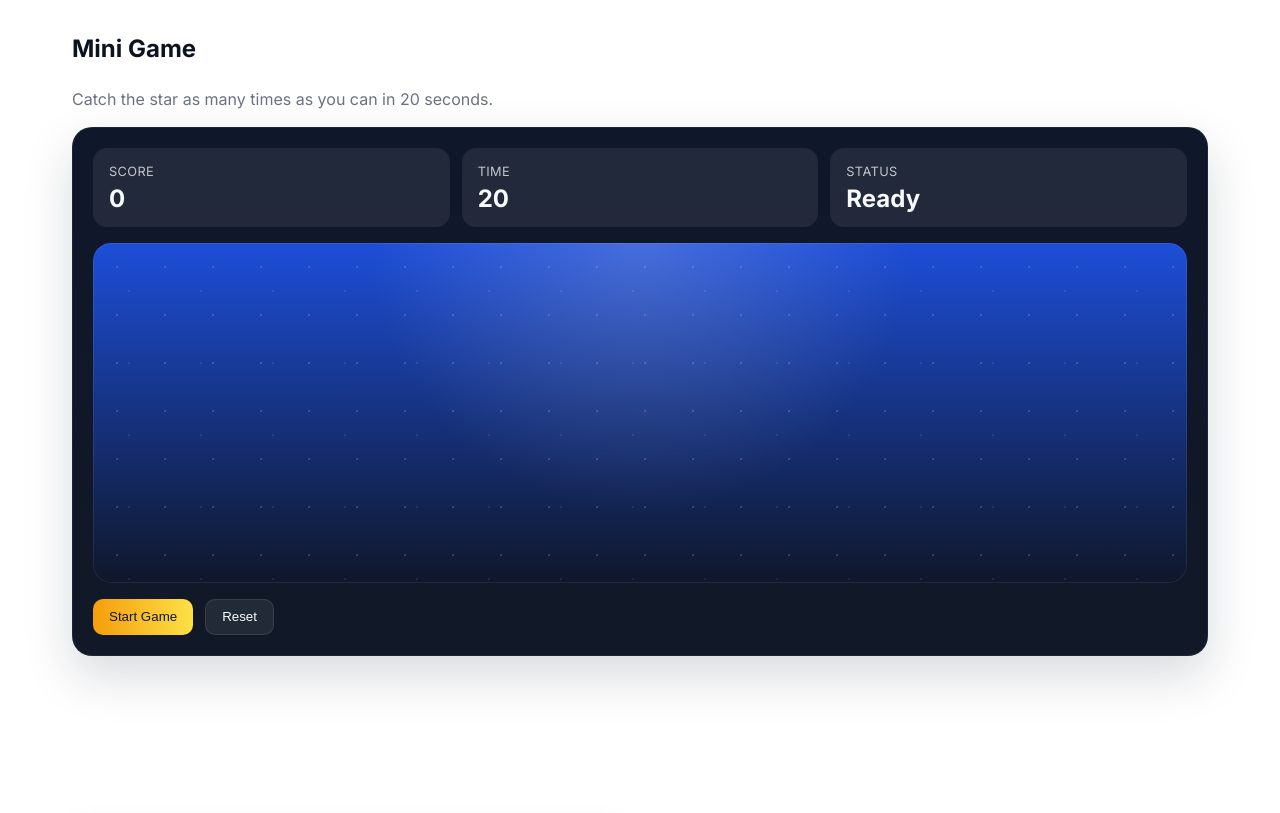
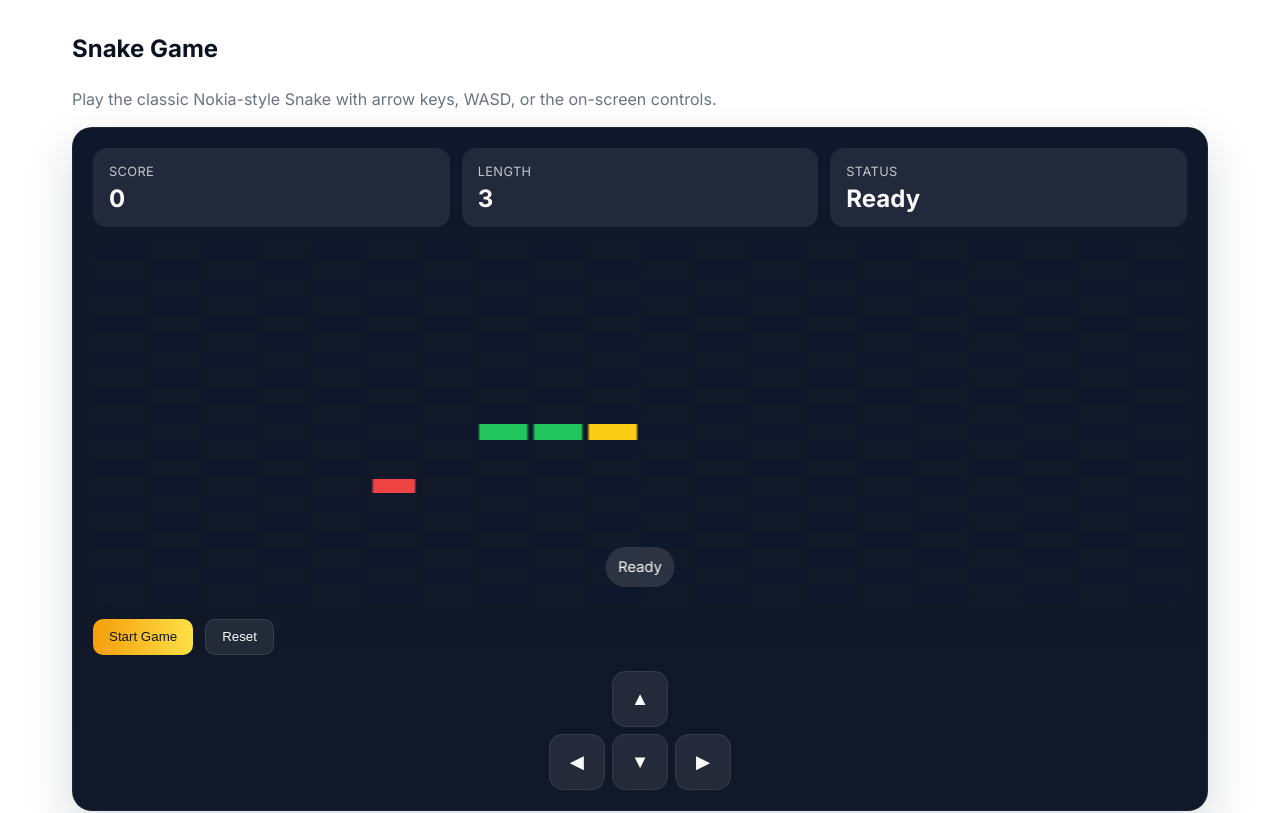
Before and after one commit to taimoorali110/mywebsite, a plain HTML site: page index.html in a window 1280 px wide. Shown: the part 2860-3673 px from the top of the page. Drawn offline with Linux system fonts and the light colour scheme.

Commit message:
Replace mini game with snake

```diff
--- a/index.html
+++ b/index.html
@@ -177,20 +177,29 @@
 
         <section id="game" class="section game-section">
             <div class="container">
-                <h2>Mini Game</h2>
-                <p class="lead">Catch the star as many times as you can in 20 seconds.</p>
-                <div class="game-shell">
+                <h2>Snake Game</h2>
+                <p class="lead">Play the classic Nokia-style Snake with arrow keys, WASD, or the on-screen controls.</p>
+                <div class="game-shell snake-shell">
                     <div class="game-stats" aria-live="polite">
                         <div><span>Score</span><strong id="game-score">0</strong></div>
-                        <div><span>Time</span><strong id="game-time">20</strong></div>
+                        <div><span>Length</span><strong id="game-length">3</strong></div>
                         <div><span>Status</span><strong id="game-status">Ready</strong></div>
                     </div>
-                    <div id="star-game-board" class="game-board" aria-label="Star catching game board">
-                        <button id="game-target" class="game-target" type="button" aria-label="Catch the star">★</button>
+                    <div id="snake-game-board" class="snake-board" aria-label="Snake game board" tabindex="0">
+                        <canvas id="snake-canvas" width="360" height="360"></canvas>
+                        <div class="snake-overlay" id="snake-overlay">Press Start to play</div>
                     </div>
                     <div class="game-controls">
                         <button id="game-start" class="btn primary" type="button">Start Game</button>
                         <button id="game-reset" class="btn" type="button">Reset</button>
+                    </div>
+                    <div class="snake-pad" aria-label="Snake movement controls">
+                        <button class="snake-btn" type="button" data-dir="up">▲</button>
+                        <div class="snake-row">
+                            <button class="snake-btn" type="button" data-dir="left">◀</button>
+                            <button class="snake-btn" type="button" data-dir="down">▼</button>
+                            <button class="snake-btn" type="button" data-dir="right">▶</button>
+                        </div>
                     </div>
                 </div>
             </div>
--- a/script.js
+++ b/script.js
@@ -122,92 +122,184 @@ document.addEventListener('DOMContentLoaded', function() {
         });
     }
 
-    // Mini game: star catcher
-    const gameBoard = document.getElementById('star-game-board');
-    const gameTarget = document.getElementById('game-target');
-    const gameStart = document.getElementById('game-start');
-    const gameReset = document.getElementById('game-reset');
-    const gameScore = document.getElementById('game-score');
-    const gameTime = document.getElementById('game-time');
-    const gameStatus = document.getElementById('game-status');
+    // Mini game: snake
+    const snakeBoard = document.getElementById('snake-game-board');
+    const snakeCanvas = document.getElementById('snake-canvas');
+    const snakeStart = document.getElementById('game-start');
+    const snakeReset = document.getElementById('game-reset');
+    const snakeScore = document.getElementById('game-score');
+    const snakeLength = document.getElementById('game-length');
+    const snakeStatus = document.getElementById('game-status');
+    const snakeOverlay = document.getElementById('snake-overlay');
 
-    let gameScoreValue = 0;
-    let gameTimeLeft = 20;
-    let gameRunning = false;
-    let gameTimer = null;
+    const snakeCtx = snakeCanvas ? snakeCanvas.getContext('2d') : null;
+    const snakeGrid = 18;
+    const snakeCells = 20;
+    const snakeSize = snakeGrid * snakeCells;
 
-    function updateGameUI(message) {
-        if (gameScore) gameScore.textContent = String(gameScoreValue);
-        if (gameTime) gameTime.textContent = String(gameTimeLeft);
-        if (gameStatus) gameStatus.textContent = message;
+    let snakeRunning = false;
+    let snakeLoop = null;
+    let snakeScoreValue = 0;
+    let snakeDirection = {x: 1, y: 0};
+    let snakeNextDirection = {x: 1, y: 0};
+    let snakeBody = [];
+    let snakeFood = {x: 10, y: 10};
+    let snakeSpeed = 180;
+
+    function resizeSnakeCanvas() {
+        if (!snakeCanvas) return;
+        snakeCanvas.width = snakeSize;
+        snakeCanvas.height = snakeSize;
     }
 
-    function placeTarget() {
-        if (!gameBoard || !gameTarget) return;
-        const boardRect = gameBoard.getBoundingClientRect();
-        const targetSize = 68;
-        const padding = 12;
-        const maxX = Math.max(padding, boardRect.width - targetSize - padding);
-        const maxY = Math.max(padding, boardRect.height - targetSize - padding);
-        const x = Math.floor(Math.random() * (maxX - padding + 1)) + padding;
-        const y = Math.floor(Math.random() * (maxY - padding + 1)) + padding;
-        gameTarget.style.left = `${x}px`;
-        gameTarget.style.top = `${y}px`;
-        gameTarget.style.display = 'inline-flex';
+    function updateSnakeUI(message) {
+        if (snakeScore) snakeScore.textContent = String(snakeScoreValue);
+        if (snakeLength) snakeLength.textContent = String(snakeBody.length);
+        if (snakeStatus) snakeStatus.textContent = message;
+        if (snakeOverlay) snakeOverlay.textContent = message;
     }
 
-    function endGame() {
-        gameRunning = false;
-        clearInterval(gameTimer);
-        gameTimer = null;
-        if (gameTarget) gameTarget.style.display = 'none';
-        updateGameUI(`Finished with ${gameScoreValue} points`);
-        if (gameStart) gameStart.textContent = 'Play Again';
+    function randomFood() {
+        let food;
+        do {
+            food = {
+                x: Math.floor(Math.random() * snakeCells),
+                y: Math.floor(Math.random() * snakeCells)
+            };
+        } while (snakeBody.some(segment => segment.x === food.x && segment.y === food.y));
+        return food;
     }
 
-    function startGame() {
-        gameScoreValue = 0;
-        gameTimeLeft = 20;
-        gameRunning = true;
-        if (gameStart) gameStart.textContent = 'Playing...';
-        placeTarget();
-        updateGameUI('Go!');
-        clearInterval(gameTimer);
-        gameTimer = setInterval(() => {
-            gameTimeLeft -= 1;
-            updateGameUI(gameRunning ? 'Catch the star!' : 'Ready');
-            if (gameTimeLeft <= 0) {
-                gameTimeLeft = 0;
-                updateGameUI('Time is up');
-                endGame();
-            }
-        }, 1000);
+    function resetSnakeState() {
+        snakeScoreValue = 0;
+        snakeDirection = {x: 1, y: 0};
+        snakeNextDirection = {x: 1, y: 0};
+        snakeBody = [
+            {x: 9, y: 10},
+            {x: 8, y: 10},
+            {x: 7, y: 10}
+        ];
+        snakeFood = randomFood();
+        snakeSpeed = 180;
+        updateSnakeUI('Ready');
+        drawSnake();
     }
 
-    function resetGame() {
-        gameScoreValue = 0;
-        gameTimeLeft = 20;
-        gameRunning = false;
-        clearInterval(gameTimer);
-        gameTimer = null;
-        if (gameTarget) gameTarget.style.display = 'none';
-        if (gameStart) gameStart.textContent = 'Start Game';
-        updateGameUI('Ready');
+    function drawSnake() {
+        if (!snakeCtx || !snakeCanvas) return;
+        snakeCtx.clearRect(0, 0, snakeCanvas.width, snakeCanvas.height);
+
+        const cell = snakeGrid;
+
+        snakeCtx.fillStyle = '#0b1220';
+        snakeCtx.fillRect(0, 0, snakeCanvas.width, snakeCanvas.height);
+
+        for (let y = 0; y < snakeCells; y += 1) {
+            for (let x = 0; x < snakeCells; x += 1) {
+                snakeCtx.fillStyle = (x + y) % 2 === 0 ? '#0f172a' : '#111827';
+                snakeCtx.fillRect(x * cell, y * cell, cell, cell);
+            }
+        }
+
+        snakeCtx.fillStyle = '#ef4444';
+        snakeCtx.fillRect(snakeFood.x * cell + 2, snakeFood.y * cell + 2, cell - 4, cell - 4);
+
+        snakeBody.forEach((segment, index) => {
+            snakeCtx.fillStyle = index === 0 ? '#facc15' : '#22c55e';
+            snakeCtx.fillRect(segment.x * cell + 1, segment.y * cell + 1, cell - 2, cell - 2);
+        });
     }
 
-    if (gameBoard && gameTarget && gameStart && gameReset) {
-        gameStart.addEventListener('click', startGame);
-        gameReset.addEventListener('click', resetGame);
-        gameTarget.addEventListener('click', () => {
-            if (!gameRunning) return;
-            gameScoreValue += 1;
-            updateGameUI('Nice!');
-            placeTarget();
+    function setDirection(x, y) {
+        const isReverse = snakeDirection.x === -x && snakeDirection.y === -y;
+        if (!isReverse) {
+            snakeNextDirection = {x, y};
+        }
+    }
+
+    function gameOver() {
+        snakeRunning = false;
+        clearInterval(snakeLoop);
+        snakeLoop = null;
+        if (snakeStart) snakeStart.textContent = 'Play Again';
+        updateSnakeUI('Game Over');
+    }
+
+    function stepSnake() {
+        snakeDirection = snakeNextDirection;
+        const head = snakeBody[0];
+        const nextHead = {
+            x: head.x + snakeDirection.x,
+            y: head.y + snakeDirection.y
+        };
+
+        const hitWall = nextHead.x < 0 || nextHead.x >= snakeCells || nextHead.y < 0 || nextHead.y >= snakeCells;
+        const hitSelf = snakeBody.some(segment => segment.x === nextHead.x && segment.y === nextHead.y);
+        if (hitWall || hitSelf) {
+            drawSnake();
+            gameOver();
+            return;
+        }
+
+        snakeBody.unshift(nextHead);
+
+        const ateFood = nextHead.x === snakeFood.x && nextHead.y === snakeFood.y;
+        if (ateFood) {
+            snakeScoreValue += 1;
+            snakeFood = randomFood();
+            snakeSpeed = Math.max(90, snakeSpeed - 4);
+            updateSnakeUI('Nice!');
+            clearInterval(snakeLoop);
+            snakeLoop = setInterval(stepSnake, snakeSpeed);
+        } else {
+            snakeBody.pop();
+        }
+
+        drawSnake();
+    }
+
+    function startSnake() {
+        if (snakeRunning) return;
+        snakeRunning = true;
+        if (snakeStart) snakeStart.textContent = 'Playing...';
+        updateSnakeUI('Go!');
+        clearInterval(snakeLoop);
+        snakeLoop = setInterval(stepSnake, snakeSpeed);
+    }
+
+    function resetSnake() {
+        snakeRunning = false;
+        clearInterval(snakeLoop);
+        snakeLoop = null;
+        if (snakeStart) snakeStart.textContent = 'Start Game';
+        resetSnakeState();
+    }
+
+    if (snakeBoard && snakeCanvas && snakeStart && snakeReset && snakeCtx) {
+        resizeSnakeCanvas();
+        resetSnakeState();
+        snakeBoard.addEventListener('click', () => snakeBoard.focus());
+        snakeStart.addEventListener('click', startSnake);
+        snakeReset.addEventListener('click', resetSnake);
+        document.addEventListener('keydown', (event) => {
+            const key = event.key.toLowerCase();
+            if (key === 'arrowup' || key === 'w') setDirection(0, -1);
+            if (key === 'arrowdown' || key === 's') setDirection(0, 1);
+            if (key === 'arrowleft' || key === 'a') setDirection(-1, 0);
+            if (key === 'arrowright' || key === 'd') setDirection(1, 0);
+            if ((key === 'enter' || key === ' ') && !snakeRunning) startSnake();
         });
-        window.addEventListener('resize', () => {
-            if (gameRunning) placeTarget();
+        document.querySelectorAll('.snake-btn').forEach(button => {
+            button.addEventListener('click', () => {
+                const dir = button.getAttribute('data-dir');
+                if (dir === 'up') setDirection(0, -1);
+                if (dir === 'down') setDirection(0, 1);
+                if (dir === 'left') setDirection(-1, 0);
+                if (dir === 'right') setDirection(1, 0);
+                if (!snakeRunning) startSnake();
+            });
         });
-        resetGame();
+        window.addEventListener('resize', resizeSnakeCanvas);
     }
 
     function validateEmail(email) {
--- a/style.css
+++ b/style.css
@@ -101,16 +101,18 @@ body{
         .game-stats div{padding:0.9rem 1rem;border-radius:14px;background:rgba(255,255,255,0.08);color:#f8fafc}
         .game-stats span{display:block;font-size:0.8rem;opacity:0.75;letter-spacing:0.03em;text-transform:uppercase}
         .game-stats strong{display:block;font-size:1.5rem;line-height:1.1;margin-top:0.3rem}
-        .game-board{position:relative;height:340px;border-radius:18px;overflow:hidden;background:radial-gradient(circle at top, rgba(255,255,255,0.18), rgba(255,255,255,0) 42%), linear-gradient(180deg, #1d4ed8 0%, #0f172a 100%);box-shadow:inset 0 0 0 1px rgba(255,255,255,0.08)}
-        .game-board::before,.game-board::after{content:'';position:absolute;inset:0;pointer-events:none;background-image:radial-gradient(rgba(255,255,255,0.9) 1px, transparent 1px);background-size:48px 48px;opacity:0.18}
-        .game-board::after{background-size:72px 72px;opacity:0.1;transform:translateY(12px)}
-        .game-target{position:absolute;left:50%;top:50%;display:none;width:68px;height:68px;border:0;border-radius:50%;background:radial-gradient(circle at 35% 35%, #fff7b0 0%, #fde047 38%, #f59e0b 100%);color:#0f172a;font-size:2.1rem;font-weight:700;cursor:pointer;box-shadow:0 12px 28px rgba(245,158,11,0.35);transform:translate(-50%,-50%) scale(1);transition:transform .12s ease,box-shadow .12s ease}
-        .game-target:hover{transform:translate(-50%,-50%) scale(1.06)}
-        .game-target:active{transform:translate(-50%,-50%) scale(0.95)}
+        .snake-shell{position:relative}
+        .snake-board{position:relative;height:360px;border-radius:20px;overflow:hidden;background:linear-gradient(180deg,#0f172a 0%,#111827 100%);box-shadow:inset 0 0 0 1px rgba(255,255,255,0.08)}
+        .snake-board canvas{width:100%;height:100%;display:block}
+        .snake-overlay{position:absolute;inset:auto 50% 16px auto;transform:translateX(50%);padding:0.55rem 0.8rem;border-radius:999px;background:rgba(255,255,255,0.12);color:#f8fafc;font-size:0.92rem;backdrop-filter:blur(8px)}
         .game-controls{display:flex;gap:0.75rem;flex-wrap:wrap;margin-top:1rem}
         .game-controls .btn{background:rgba(255,255,255,0.08);color:#f8fafc;border-color:rgba(255,255,255,0.1)}
         .game-controls .btn.primary{background:linear-gradient(90deg,#f59e0b,#fde047);color:#111827}
         .game-controls .btn:hover{filter:brightness(1.04)}
+        .snake-pad{display:flex;flex-direction:column;align-items:center;gap:0.45rem;margin-top:1rem}
+        .snake-row{display:flex;gap:0.45rem}
+        .snake-btn{width:56px;height:56px;border:0;border-radius:14px;background:rgba(255,255,255,0.08);color:#f8fafc;font-size:1.15rem;cursor:pointer;box-shadow:inset 0 0 0 1px rgba(255,255,255,0.08)}
+        .snake-btn:hover{background:rgba(255,255,255,0.14)}
 
     /* Contact form */
     .contact-form{display:grid;gap:0.6rem;max-width:600px}
@@ -152,8 +154,8 @@ body{
         .portfolio-section .portfolio-grid{grid-template-columns:repeat(2,1fr);grid-auto-rows:140px}
         .hero h1{font-size:1.6rem}
         .game-stats{grid-template-columns:1fr}
-        .game-board{height:280px}
-        .support-badge{left:12px;right:12px;top:auto;bottom:12px;transform:none;max-width:none;justify-content:center}
+        .snake-board{height:280px}
+        .support-badge{right:12px;top:50%;transform:translateY(-50%) scale(0.94);max-width:180px}
     }
 
     /* Animations */
```
